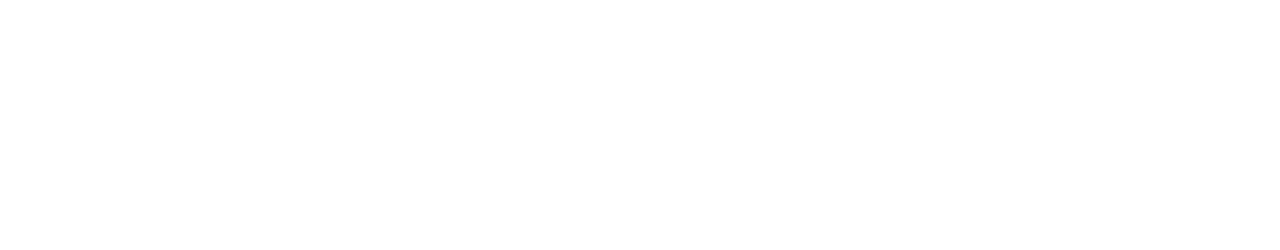
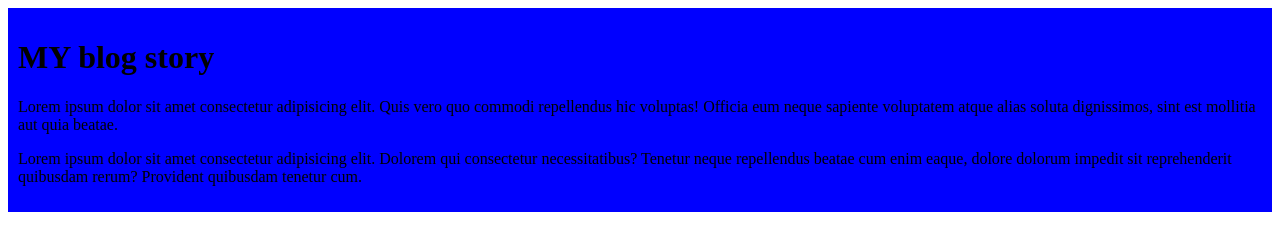
Before and after one commit to Monishadutta/My-simple-first-website, a plain HTML site: page Index.html in a window 1280 px wide. Drawn offline with Linux system fonts and the light colour scheme.

Commit message:
added the lorem para

```diff
--- a/Index.html
+++ b/Index.html
@@ -4,8 +4,15 @@
        <meta charset="UTF-8">
        <meta name="viewport" content="width=device-width, initial-scale=1.0">
        <title>My simple Website</title>
+       <link rel="stylesheet" href="styles/Lorem.css">
 </head>
+
 <body>
+       <div>
+              <h1>MY blog story</h1>
+              <p>Lorem ipsum dolor sit amet consectetur adipisicing elit. Quis vero quo commodi repellendus hic voluptas! Officia eum neque sapiente voluptatem atque alias soluta dignissimos, sint est mollitia aut quia beatae.</p>
+              <p>Lorem ipsum dolor sit amet consectetur adipisicing elit. Dolorem qui consectetur necessitatibus? Tenetur neque repellendus beatae cum enim eaque, dolore dolorum impedit sit reprehenderit quibusdam rerum? Provident quibusdam tenetur cum.</p>
+       </div>
 
 </body>
 </html>
--- /dev/null
+++ b/styles/Lorem.css
@@ -0,0 +1,4 @@
+div{
+       background-color: blue;
+       padding: 10px;
+}
```
